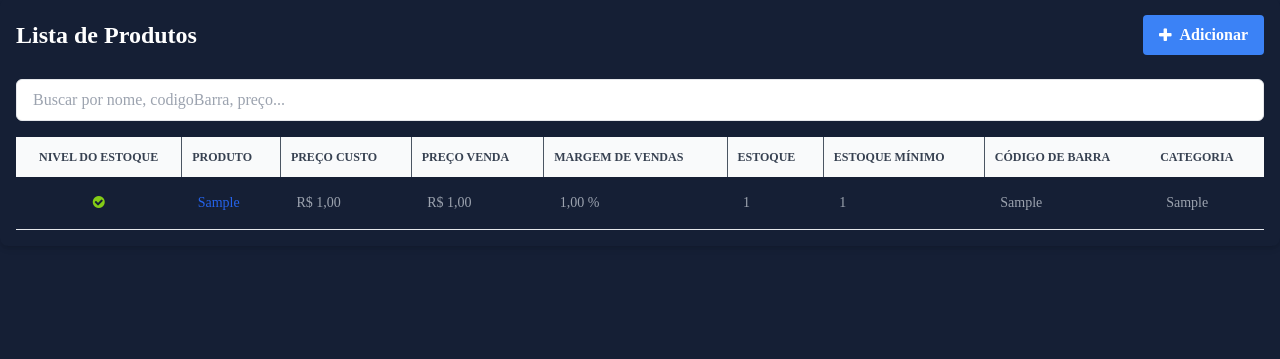
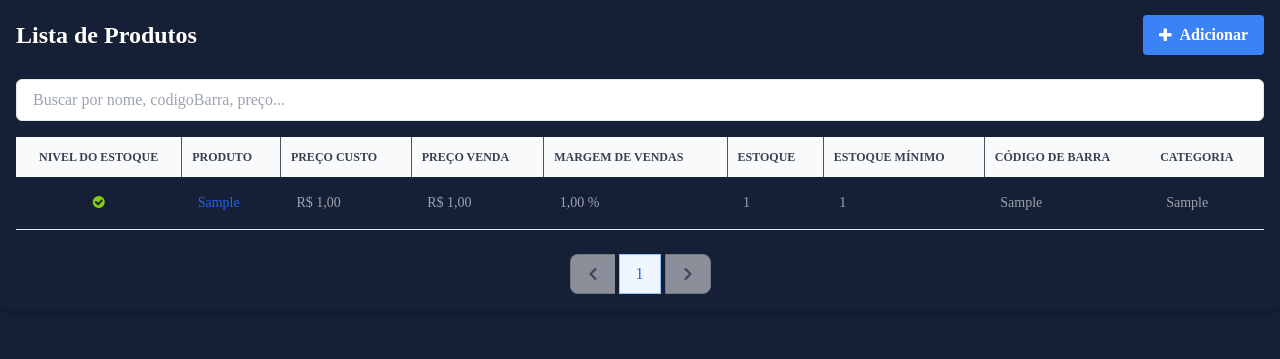
Before and after one commit to DevTroli/Sales-Software, a Django app: page /produtos/ in a window 1280 px wide. Shown: the part 105-464 px from the top of the page. Run offline with Django 5.2, Linux system fonts and the light colour scheme; a user stored in the database is signed in; tables that the repository leaves empty hold one stand-in row (values such as "Sample post"); some libraries are stand-ins or nearby versions; some web fonts are replaced.

Commit message:
feature paginations

```diff
--- a/produto/templates/index.html
+++ b/produto/templates/index.html
@@ -2,7 +2,7 @@
 
 {% block content %}
 {% include "includes/nav.html" %}
-<div class="relative overflow-x-auto shadow-md sm:rounded-lg w-full p-4">
+<div class="relative overflow-x-auto shadow-md sm:rounded-lg w-full p-4 items-center">
     <header class="mb-6 flex justify-between items-center">
         <h2 class="text-2xl font-bold">Lista de Produtos</h2>
         <a href="{% url 'produto:product_add' %}" class="inline-flex items-center bg-blue-500 hover:bg-blue-700 text-white font-bold py-2 px-4 rounded transition-colors duration-300">
@@ -13,7 +13,7 @@
     <form method="GET" action="">
         <input type="text" name="q" placeholder="Buscar por nome, codigoBarra, preço..." class="px-4 py-2 w-full border text-slate-900 rounded-md mb-4">
     </form>
-    {% if object_list %}
+    {% if page_obj.object_list %}
     <div class="overflow-x-auto">
         <table class="min-w-full text-sm text-left rtl:text-right text-gray-400 dark:text-gray-400">
             <thead class="text-xs text-gray-700 uppercase bg-gray-50 dark:bg-gray-700 dark:text-gray-400">
@@ -30,7 +30,7 @@
                 </tr>
             </thead>
             <tbody>
-                {% for object in object_list %}
+                {% for object in page_obj %}
                 <tr class="odd:dark:bg-gray-900 even:bg-gray-50 even:dark:bg-gray-800 hover:bg-blue-100 dark:hover:bg-gray-600/70 border-b dark:border-gray-700">
                     <td class="px-2 py-4 text-center">
                         {% if object.nivel_estoque %}
@@ -54,6 +54,63 @@
             </tbody>
         </table>
     </div>
+
+    <!-- Navegação de paginação -->
+    <nav aria-label="Page navigation example" class="mt-6">
+        <ul class="flex justify-center items-center space-x-1 h-10 text-base">
+            {% if page_obj.has_previous %}
+            <li>
+                <a href="?page={{ page_obj.previous_page_number }}&q={{ request.GET.q }}" class="flex items-center justify-center px-4 h-10 leading-tight text-gray-500 bg-white border border-e-0 border-gray-300 rounded-s-lg hover:bg-gray-100 hover:text-gray-700 dark:bg-gray-800 dark:border-gray-700 dark:text-gray-400 dark:hover:bg-gray-700 dark:hover:text-white">
+                    <span class="sr-only">Previous</span>
+                    <svg class="w-3 h-3 rtl:rotate-180" aria-hidden="true" xmlns="http://www.w3.org/2000/svg" fill="none" viewBox="0 0 6 10">
+                        <path stroke="currentColor" stroke-linecap="round" stroke-linejoin="round" stroke-width="2" d="M5 1 1 5l4 4"/>
+                    </svg>
+                </a>
+            </li>
+            {% else %}
+            <li>
+                <span class="flex items-center justify-center px-4 h-10 leading-tight text-gray-500 bg-white border border-e-0 border-gray-300 rounded-s-lg opacity-50 cursor-not-allowed">
+                    <span class="sr-only">Previous</span>
+                    <svg class="w-3 h-3 rtl:rotate-180" aria-hidden="true" xmlns="http://www.w3.org/2000/svg" fill="none" viewBox="0 0 6 10">
+                        <path stroke="currentColor" stroke-linecap="round" stroke-linejoin="round" stroke-width="2" d="M5 1 1 5l4 4"/>
+                    </svg>
+                </span>
+            </li>
+            {% endif %}
+
+            {% for num in page_obj.paginator.page_range %}
+                {% if page_obj.number == num %}
+                <li>
+                    <a href="#" aria-current="page" class="z-10 flex items-center justify-center px-4 h-10 leading-tight text-blue-600 border border-blue-300 bg-blue-50 hover:bg-blue-100 hover:text-blue-700 dark:border-gray-700 dark:bg-gray-700 dark:text-white">{{ num }}</a>
+                </li>
+                {% else %}
+                <li>
+                    <a href="?page={{ num }}&q={{ request.GET.q }}" class="flex items-center justify-center px-4 h-10 leading-tight text-gray-500 bg-white border border-gray-300 hover:bg-gray-100 hover:text-gray-700 dark:bg-gray-800 dark:border-gray-700 dark:text-gray-400 dark:hover:bg-gray-700 dark:hover:text-white">{{ num }}</a>
+                </li>
+                {% endif %}
+            {% endfor %}
+
+            {% if page_obj.has_next %}
+            <li>
+                <a href="?page={{ page_obj.next_page_number }}&q={{ request.GET.q }}" class="flex items-center justify-center px-4 h-10 leading-tight text-gray-500 bg-white border border-gray-300 rounded-e-lg hover:bg-gray-100 hover:text-gray-700 dark:bg-gray-800 dark:border-gray-700 dark:text-gray-400 dark:hover:bg-gray-700 dark:hover:text-white">
+                    <span class="sr-only">Next</span>
+                    <svg class="w-3 h-3 rtl:rotate-180" aria-hidden="true" xmlns="http://www.w3.org/2000/svg" fill="none" viewBox="0 0 6 10">
+                        <path stroke="currentColor" stroke-linecap="round" stroke-linejoin="round" stroke-width="2" d="m1 9 4-4-4-4"/>
+                    </svg>
+                </a>
+            </li>
+            {% else %}
+            <li>
+                <span class="flex items-center justify-center px-4 h-10 leading-tight text-gray-500 bg-white border border-gray-300 rounded-e-lg opacity-50 cursor-not-allowed">
+                    <span class="sr-only">Next</span>
+                    <svg class="w-3 h-3 rtl:rotate-180" aria-hidden="true" xmlns="http://www.w3.org/2000/svg" fill="none" viewBox="0 0 6 10">
+                        <path stroke="currentColor" stroke-linecap="round" stroke-linejoin="round" stroke-width="2" d="m1 9 4-4-4-4"/>
+                    </svg>
+                </span>
+            </li>
+            {% endif %}
+        </ul>
+    </nav>
     {% else %}
     <p>Sem itens cadastrados</p>
     {% endif %}
--- a/produto/views.py
+++ b/produto/views.py
@@ -3,6 +3,7 @@ from io import BytesIO
 import os
 from django.contrib.auth.mixins import LoginRequiredMixin
 from django.contrib.auth.decorators import login_required
+from django.core.paginator import Paginator
 
 from django.shortcuts import render, get_object_or_404, redirect
 from django.views.generic.edit import CreateView, UpdateView
@@ -25,6 +26,7 @@ from produto.forms import ProdutoForm, UploadFileForm
 
 
 @login_required
+@login_required
 def index(request):
     template_name = "index.html"
 
@@ -42,7 +44,12 @@ def index(request):
             )
         objects = objects.filter(q_objects)
 
-    context = {"object_list": objects}
+    # Paginação
+    paginator = Paginator(objects, 40)  # Mostra 10 produtos por página
+    page_number = request.GET.get('page')
+    page_obj = paginator.get_page(page_number)
+
+    context = {"page_obj": page_obj}
     return render(request, template_name, context)
 
 
```
Also changed, not shown: write_xlsx.py (+7 -7 lines).
